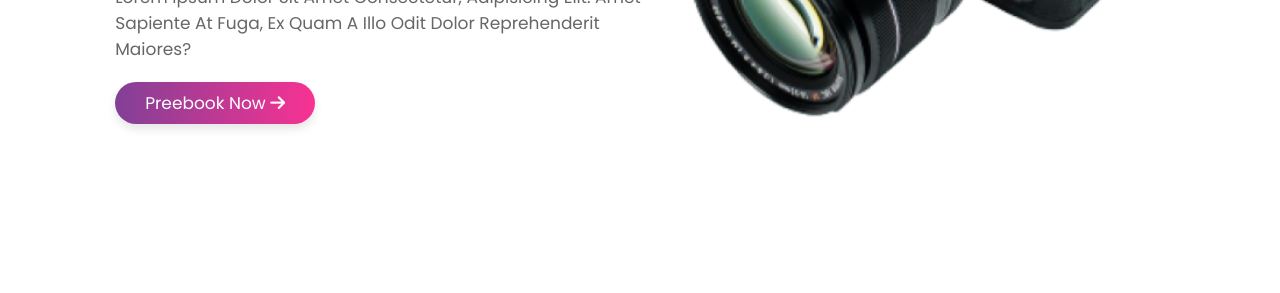
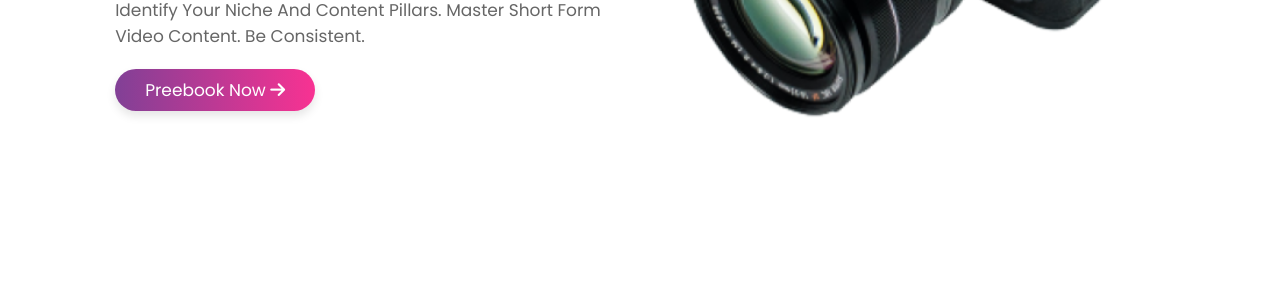
Before and after one commit to armankhan28/Influencer-gear, a plain HTML site: page index.html in a window 1280 px wide. Shown: the part 573-866 px from the top of the page. Drawn offline with Linux system fonts and the light colour scheme.

Commit message:
first commit

```diff
--- a/index.html
+++ b/index.html
@@ -33,7 +33,9 @@
 
         <div class="content">
             <h3>Start your Journey as <span>Influencer</span></h3>
-            <p>Lorem ipsum dolor sit amet consectetur, adipisicing elit. Amet sapiente at fuga, ex quam a illo odit dolor reprehenderit maiores?</p>
+            <p>Identify Your Niche and Content Pillars.
+                Master Short Form Video Content.
+                Be Consistent.</p>
             <a href="#" class="btn">Preebook now <i class="fas fa-arrow-right"></i></a>
         </div>
 
```
